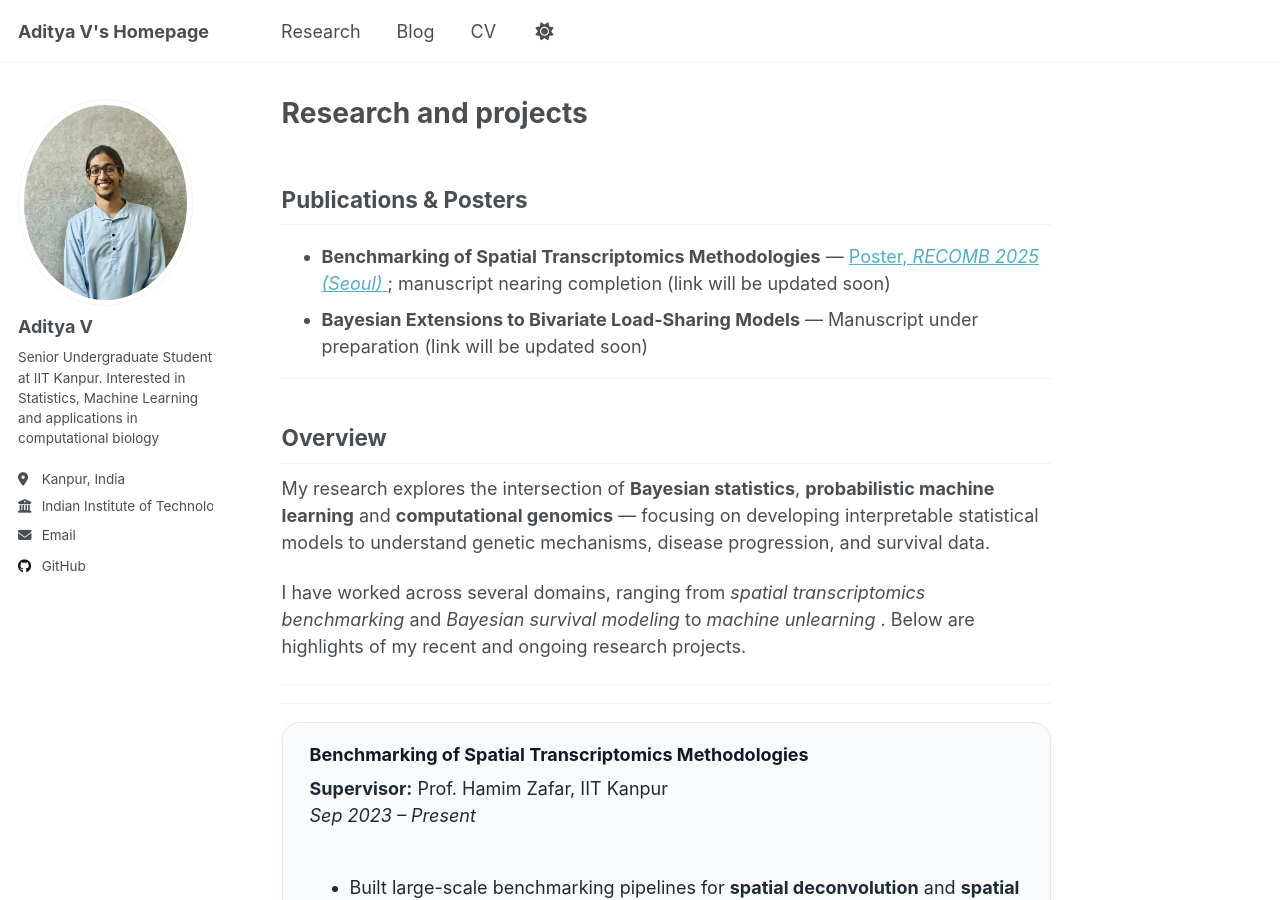
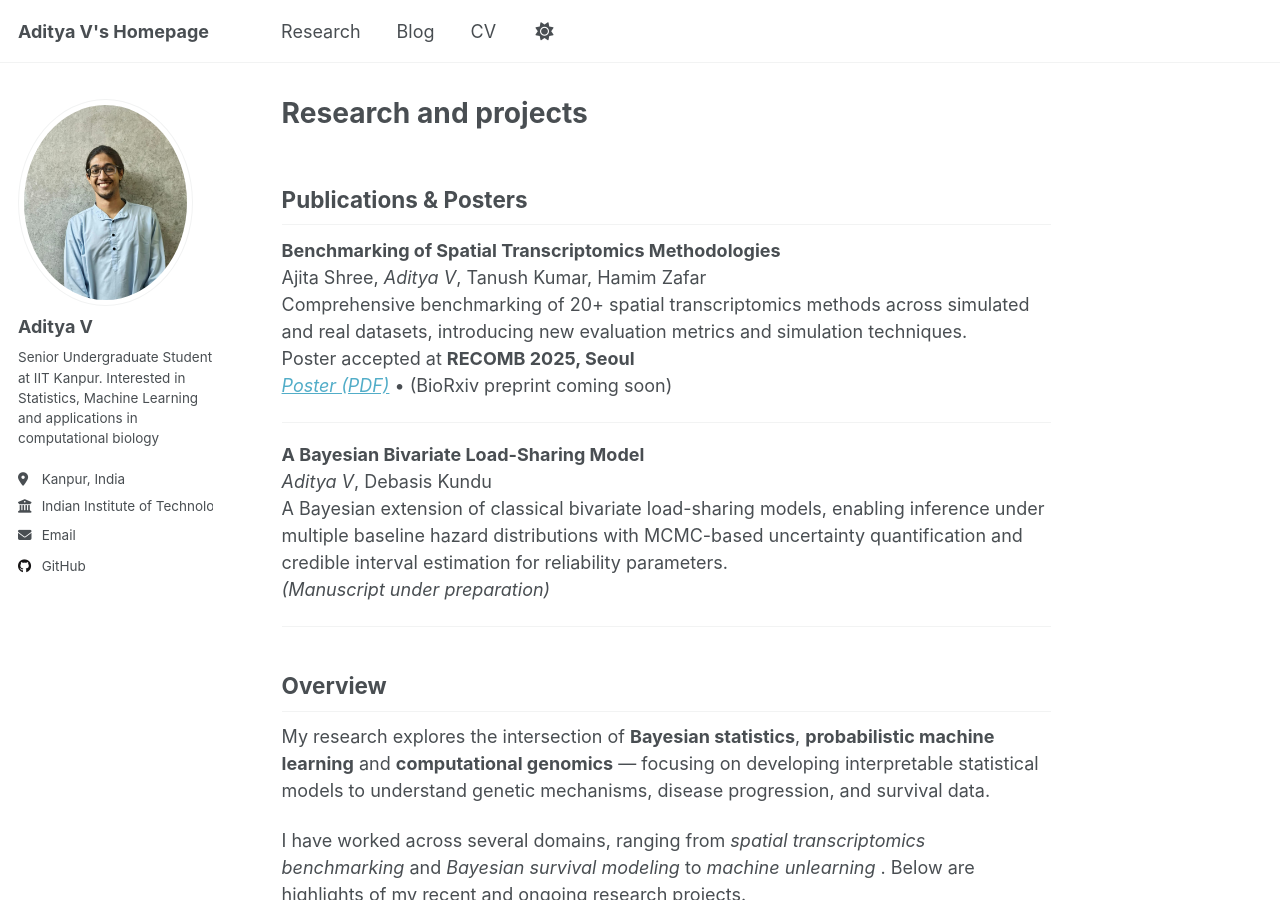
Before and after one commit to Aditya-Venkat/personal_website, a Jekyll site: the page built from _pages/research.md, in a window 1280 px wide and 900 px high. Built offline with Jekyll 4.4.1, drawn with Linux system fonts in a browser that asks for light colours; a script that is not in the unit is left out.

Commit message:
CV updated

```diff
--- a/_pages/research.md
+++ b/_pages/research.md
@@ -5,10 +5,19 @@ author_profile: true
 ---
 
 ## Publications & Posters
-- **Benchmarking of Spatial Transcriptomics Methodologies** — <a href="{{ '/files/RECOMB_poster.pdf' | relative_url }}" target="_blank">
-  Poster, *RECOMB 2025 (Seoul)*
-</a>; manuscript nearing completion (link will be updated soon)
-- **Bayesian Extensions to Bivariate Load-Sharing Models** — Manuscript under preparation (link will be updated soon)
+
+**Benchmarking of Spatial Transcriptomics Methodologies**
+Ajita Shree, *Aditya V*, Tanush Kumar, Hamim Zafar
+Comprehensive benchmarking of 20+ spatial transcriptomics methods across simulated and real datasets, introducing new evaluation metrics and simulation techniques.
+Poster accepted at **RECOMB 2025, Seoul**
+<a href="{{ '/files/RECOMB_poster.pdf' | relative_url }}" target="_blank"><em>Poster (PDF)</em></a> • (BioRxiv preprint coming soon)
+
+---
+
+**A Bayesian Bivariate Load-Sharing Model**
+*Aditya V*, Debasis Kundu
+A Bayesian extension of classical bivariate load-sharing models, enabling inference under multiple baseline hazard distributions with MCMC-based uncertainty quantification and credible interval estimation for reliability parameters.
+*(Manuscript under preparation)*
 
 ---
 
```
Also changed, not shown: 1 other file.
